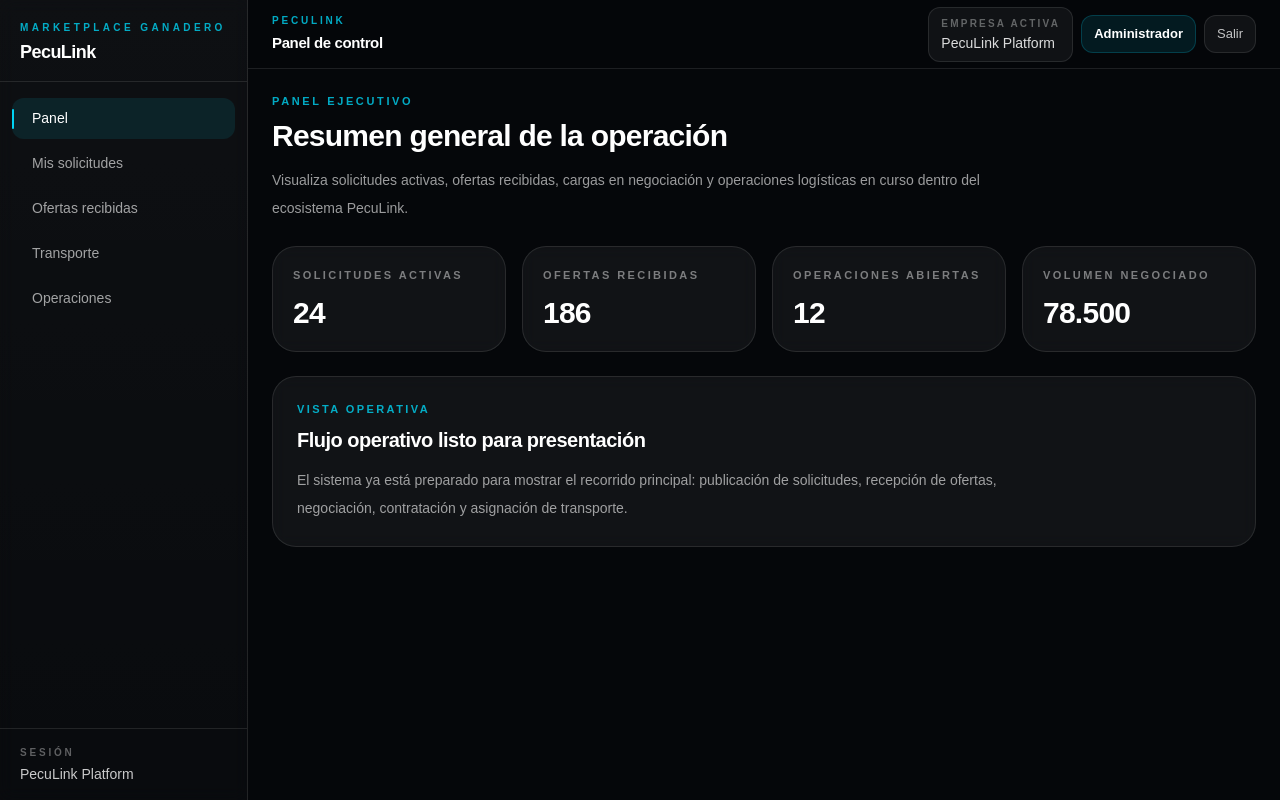
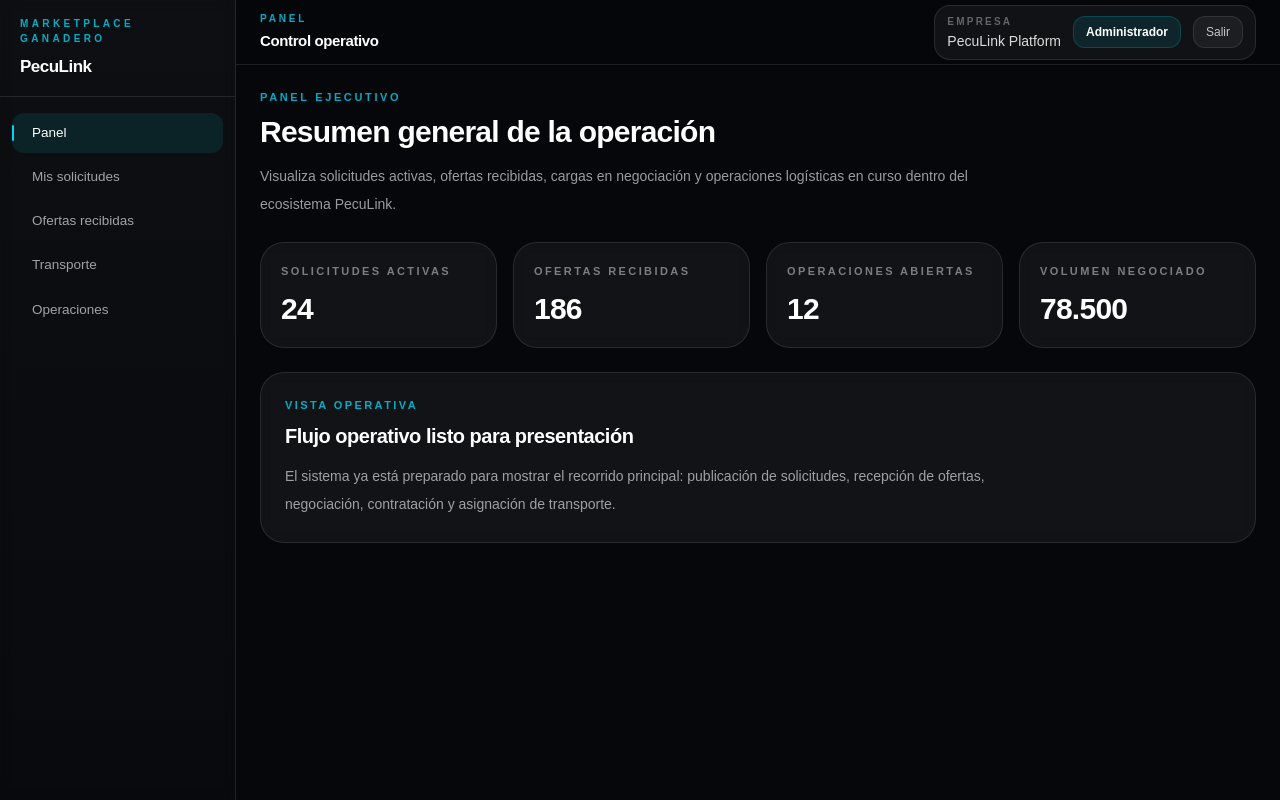
Before and after one commit to proceit-tech/proceit-peculink, a Next.js app: page /dashboard in a window 1280 px wide. Built offline with nearby package versions, Linux system fonts and the light colour scheme.

Commit message:
Refine shell with cleaner sidebar and unified profile topbar

```diff
--- a/components/layout/protected-sidebar.tsx
+++ b/components/layout/protected-sidebar.tsx
@@ -15,20 +15,16 @@
   const menu = useMemo(() => menuByRole[role], [role]);
 
   return (
-    <aside className="w-[248px] shrink-0 border-r border-white/10 bg-[linear-gradient(180deg,rgba(255,255,255,0.04),rgba(255,255,255,0.02))] backdrop-blur">
+    <aside className="w-[236px] shrink-0 border-r border-white/10 bg-[linear-gradient(180deg,rgba(255,255,255,0.035),rgba(255,255,255,0.015))] backdrop-blur">
       <div className="flex h-full flex-col">
-        <div className="border-b border-white/10 px-5 py-5">
-          <div className="flex flex-col">
-            <span className="text-[10px] font-semibold uppercase tracking-[0.34em] text-cyan-400/80">
-              Marketplace ganadero
-            </span>
+        <div className="border-b border-white/10 px-5 py-4">
+          <p className="text-[10px] font-semibold uppercase tracking-[0.34em] text-cyan-400/80">
+            Marketplace ganadero
+          </p>
 
-            <div className="mt-2 flex items-end gap-2">
-              <span className="text-[18px] font-semibold leading-none tracking-[-0.03em] text-white">
-                PecuLink
-              </span>
-            </div>
-          </div>
+          <h1 className="mt-2 text-[17px] font-semibold tracking-[-0.03em] text-white">
+            PecuLink
+          </h1>
         </div>
 
         <div className="flex-1 px-3 py-4">
@@ -41,7 +37,7 @@
                   key={item.href}
                   href={item.href}
                   className={[
-                    "group relative flex items-center rounded-xl px-3 py-2.5 text-[14px] font-medium transition-all duration-200",
+                    "group relative flex items-center rounded-xl px-3 py-2.5 text-[13.5px] font-medium transition-all duration-200",
                     active
                       ? "bg-cyan-400/10 text-white"
                       : "text-white/62 hover:bg-white/5 hover:text-white",
@@ -49,8 +45,10 @@
                 >
                   <span
                     className={[
-                      "absolute left-0 top-1/2 h-5 w-[2px] -translate-y-1/2 rounded-full transition-all duration-200",
-                      active ? "bg-cyan-400 opacity-100" : "bg-transparent opacity-0 group-hover:opacity-60",
+                      "absolute left-0 top-1/2 h-4 w-[2px] -translate-y-1/2 rounded-full transition-all duration-200",
+                      active
+                        ? "bg-cyan-400 opacity-100"
+                        : "bg-transparent opacity-0 group-hover:opacity-60",
                     ].join(" ")}
                   />
 
@@ -60,17 +58,6 @@
             })}
           </nav>
         </div>
-
-        <div className="border-t border-white/10 px-5 py-4">
-          <div className="space-y-1">
-            <p className="text-[10px] font-semibold uppercase tracking-[0.28em] text-white/35">
-              Sesión
-            </p>
-            <p className="truncate text-sm font-medium text-white/78">
-              {session?.company ?? "PecuLink Platform"}
-            </p>
-          </div>
-        </div>
       </div>
     </aside>
   );
--- a/components/layout/protected-topbar.tsx
+++ b/components/layout/protected-topbar.tsx
@@ -14,37 +14,39 @@
 
   return (
     <header className="border-b border-white/10 bg-[rgba(5,7,10,0.72)] backdrop-blur">
-      <div className="mx-auto flex h-[68px] max-w-7xl items-center justify-between px-6">
+      <div className="mx-auto flex h-[64px] max-w-7xl items-center justify-between px-6">
         <div className="min-w-0">
           <p className="text-[10px] font-semibold uppercase tracking-[0.28em] text-cyan-400/80">
-            PecuLink
+            Panel
           </p>
           <h1 className="mt-1 truncate text-[15px] font-semibold tracking-tight text-white">
-            Panel de control
+            Control operativo
           </h1>
         </div>
 
-        <div className="flex items-center gap-2">
-          <div className="hidden rounded-xl border border-white/10 bg-white/5 px-3 py-2 md:block">
+        <div className="flex items-center">
+          <div className="flex items-center gap-3 rounded-2xl border border-white/10 bg-white/5 px-3 py-2">
+            <div className="hidden min-w-0 md:block">
               <p className="text-[10px] font-semibold uppercase tracking-[0.22em] text-white/35">
-              Empresa activa
+                Empresa
               </p>
-            <p className="mt-0.5 max-w-[220px] truncate text-sm font-medium text-white/85">
+              <p className="mt-0.5 max-w-[180px] truncate text-sm font-medium text-white/85">
                 {session?.company ?? "PecuLink Platform"}
               </p>
             </div>
 
-          <div className="rounded-xl border border-cyan-400/20 bg-cyan-400/10 px-3 py-2 text-[13px] font-semibold text-white">
+            <div className="rounded-xl border border-cyan-400/20 bg-cyan-400/10 px-3 py-1.5 text-[12px] font-semibold text-white">
               {getRoleLabel(session?.role)}
             </div>
 
             <button
               type="button"
               onClick={handleLogout}
-            className="rounded-xl border border-white/10 bg-white/5 px-3 py-2 text-[13px] font-medium text-white/75 transition hover:bg-white/10 hover:text-white"
+              className="rounded-xl border border-white/10 bg-white/5 px-3 py-1.5 text-[12px] font-medium text-white/75 transition hover:bg-white/10 hover:text-white"
             >
               Salir
             </button>
+          </div>
         </div>
       </div>
     </header>
```
Lines whose indentation alone changed are shown as unchanged.
